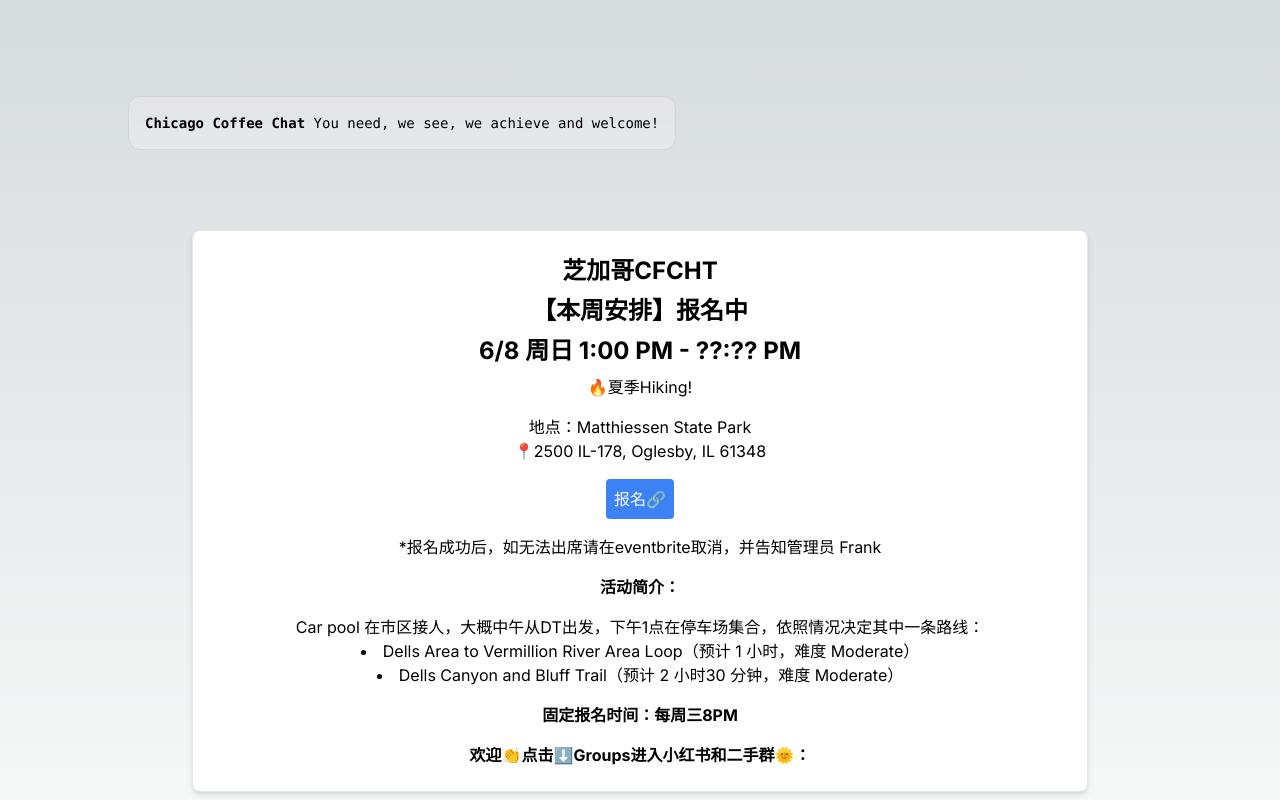
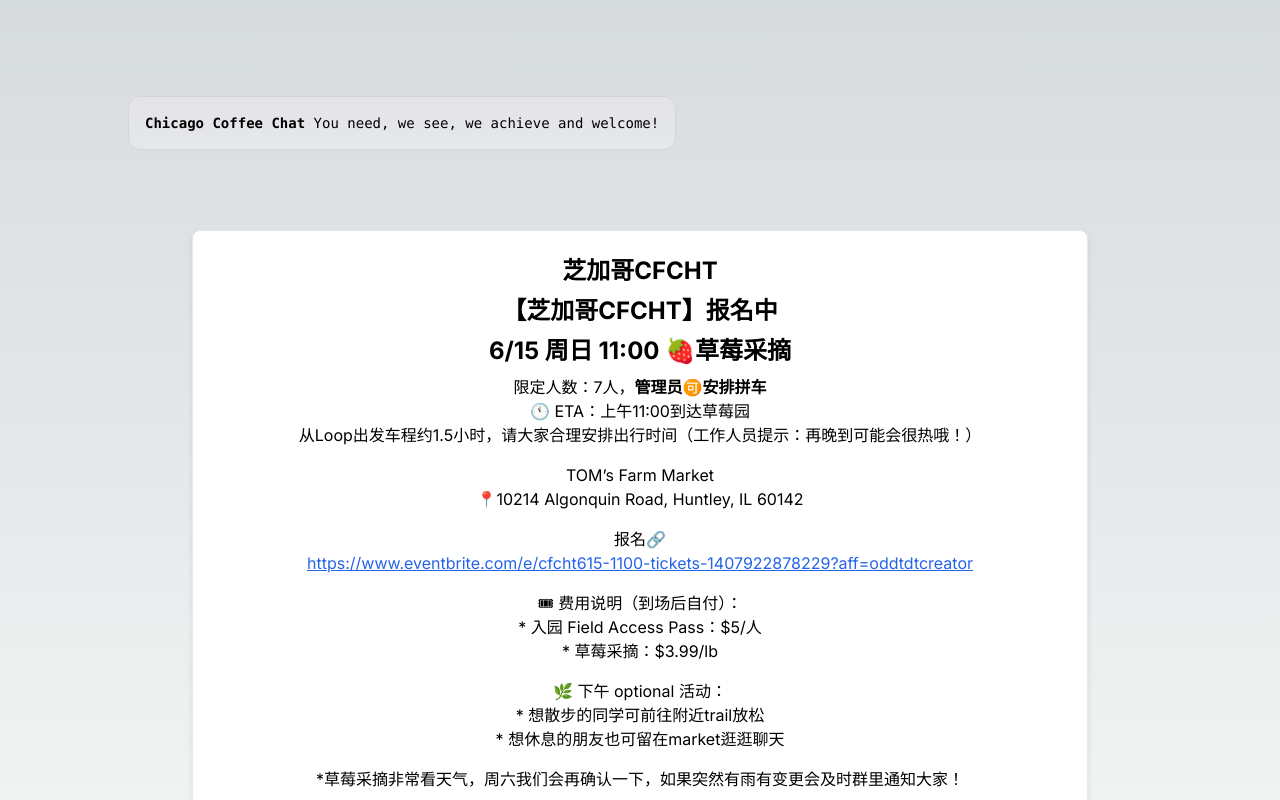
Before and after one commit to Brack-Wang/nextjs, a Next.js app: page / in a window 1280 px wide. Shown: the top 800 px of the page. Built offline with nearby package versions, Linux system fonts and the light colour scheme.

Commit message:
Update page.tsx

```diff
--- a/app/page.tsx
+++ b/app/page.tsx
@@ -19,41 +19,18 @@ export default function Home() {
 
 
 {/* Event Details Replacement Start */}
-{/*   <h2 className="text-2xl font-bold mb-2">【芝加哥CFCHT】报名中</h2>
-  <h2 className="text-2xl font-bold mb-2">6/1 周日 11AM - 12:30PM 冥想香薰制作：Resilience</h2>
-  <p className="mb-4">报名人数：8人<br />🕯️自己挑香味！12oz<br />团购价：$27.57/人（含税）</p>
-  <p className="mb-4">📍Uni Uni Bubble Tea - Wick Park<br />1415 N Milwaukee Ave Unit 1, Chicago, IL 60622</p>
-  <p className="mt-4">Zelle:<br />Qiong Yin<br />yin_chloe@icloud.com</p>
-  <a href="https://www.eventbrite.co.nz/e/cfcht61-11-1230-resilience-tickets-1383115468599?aff=oddtdtcreator" target="_blank" className="inline-block bg-blue-500 text-white p-2 rounded hover:bg-blue-700 transition duration-300 ease-in-out">报名🔗</a>
-  <p className="mt-4">*周末比较热闹，街pa的朋友们建议提前30分钟左右到找车位，我们11点准时开始</p>
-  <p className="mt-4">*如报名后无法出席，请联系群里其他小伙伴，进行转票</p>
-  <p className="mt-4">*请在eventbrite报名成功后，当天22点前向管理员转Zelle，否则将取消名额</p>
-  <p className="mt-4 font-bold">大家周日见！🌞</p>
-  <p className="mt-4 font-bold">固定报名时间：每周三8PM</p> */}
-
-  {/* TODO: Change the content for weekly events' information below */}
-{/* Event Details Replacement Start */}
-  <h2 className="text-2xl font-bold mb-2">【本周安排】报名中</h2>
-  <h2 className="text-2xl font-bold mb-2">6/8 周日 1:00 PM - ??:?? PM</h2>
-  <p className="mb-4">🔥夏季Hiking!</p>
-  <p className="mb-4">地点：Matthiessen State Park<br />📍2500 IL-178, Oglesby, IL 61348</p>
-
-  <a href="https://www.eventbrite.com/e/hiking-cfcht-sunday-tickets-1400553105039?aff=oddtdtcreator" target="_blank" className="inline-block bg-blue-500 text-white p-2 rounded hover:bg-blue-700 transition duration-300 ease-in-out">报名🔗</a>
-
-  <p className="mt-4">*报名成功后，如无法出席请在eventbrite取消，并告知管理员 Frank</p>
-
-  <p className="mt-4 font-bold">活动简介：</p>
-  <p className="mt-4">Car pool 在市区接人，大概中午从DT出发，下午1点在停车场集合，依照情况决定其中一条路线：</p>
-  <ul className="list-disc list-inside mb-4">
-    <li>Dells Area to Vermillion River Area Loop（预计 1 小时，难度 Moderate）</li>
-    <li>Dells Canyon and Bluff Trail（预计 2 小时30 分钟，难度 Moderate）</li>
-  </ul>
-
-  <p className="mt-4 font-bold">固定报名时间：每周三8PM</p>
+<h2 className="text-2xl font-bold mb-2">【芝加哥CFCHT】报名中</h2>
+<h2 className="text-2xl font-bold mb-2">6/15 周日 11:00 🍓草莓采摘</h2>
+<p className="mb-4">限定人数：7人，<strong>管理员🉑️安排拼车</strong><br />🕚 ETA：上午11:00到达草莓园<br />从Loop出发车程约1.5小时，请大家合理安排出行时间（工作人员提示：再晚到可能会很热哦！）</p>
+<p className="mb-4">TOM’s Farm Market<br />📍10214 Algonquin Road, Huntley, IL 60142</p>
+<p className="mb-4">报名🔗<br /><a href="https://www.eventbrite.com/e/cfcht615-1100-tickets-1407922878229?aff=oddtdtcreator" target="_blank" className="underline text-blue-600 hover:text-blue-800 visited:text-purple-600">https://www.eventbrite.com/e/cfcht615-1100-tickets-1407922878229?aff=oddtdtcreator</a></p>
+<p className="mb-4">🎟 费用说明（到场后自付）：<br />* 入园 Field Access Pass：$5/人<br />* 草莓采摘：$3.99/lb</p>
+<p className="mb-4">🌿 下午 optional 活动：<br />* 想散步的同学可前往附近trail放松<br />* 想休息的朋友也可留在market逛逛聊天</p>
+<p className="mt-4">*草莓采摘非常看天气，周六我们会再确认一下，如果突然有雨有变更会及时群里通知大家！</p>
+<p className="mt-4">*如报名后无法出席，请联系群里其他小伙伴转名额；如新成员需要管理员帮安排拼车请ASAP联系群主@CHLOE Q</p>
+<p className="mt-4 font-bold">本周日见！🍓🌞</p>
+<p className="mt-4 font-bold">固定报名时间：每周三8PM</p>
 {/* Event Details Replacement End */}
-
-{/* Event Details Replacement End */}
-
 
 
 
```
